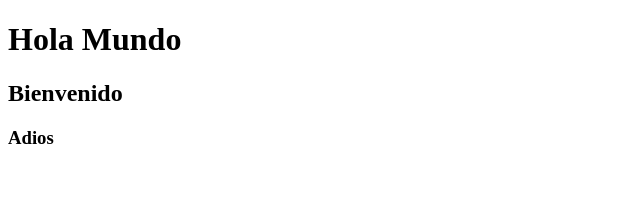
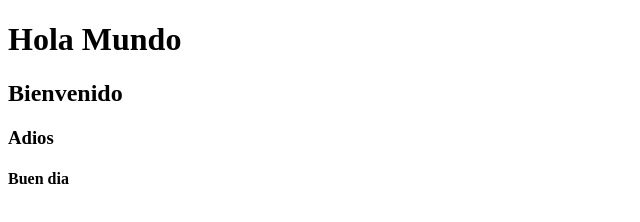
Before and after one commit to marisolcamero/prueba-git2, a plain HTML site: page index.html in a window 1280 px wide. Shown: the full height of the page, 0-640 px from the left. Drawn offline with Linux system fonts and the light colour scheme.

Commit message:
Agrego h4

```diff
--- a/index.html
+++ b/index.html
@@ -10,6 +10,7 @@
     <h1> Hola Mundo</h1>
     <h2>Bienvenido</h2>
     <h3>Adios</h3>
+    <h4>Buen dia</h4>
 
 </body>
 </html>
```
